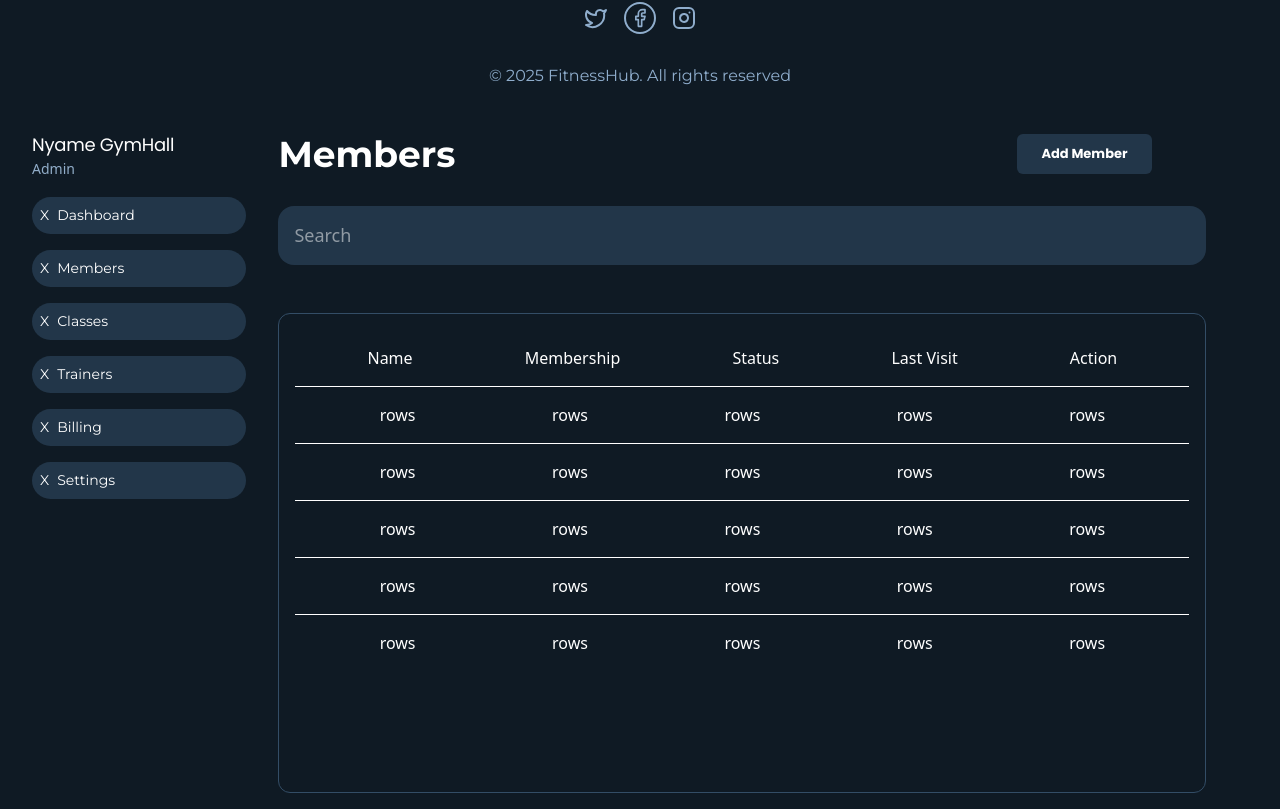
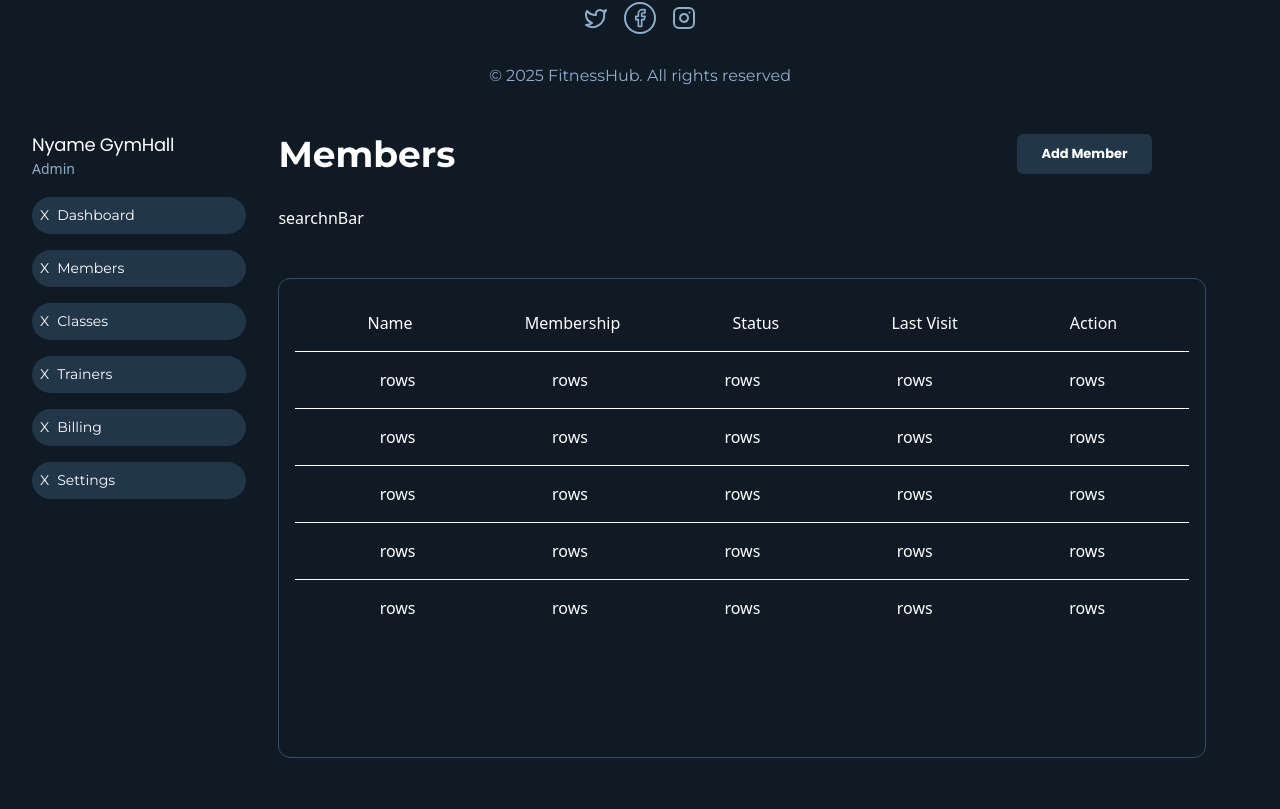
Before and after one commit to mafindijr/Gym-Management-System, a React (Vite) app: page / in a window 1280 px wide. Shown: the part 807-1616 px from the top of the page. After the commit the page ends 1581 px from the top, so only its background shows below. Built offline with nearby package versions, Linux system fonts and the light colour scheme.

Commit message:
remove and import the serach bar componet

```diff
--- a/src/Components/members.jsx
+++ b/src/Components/members.jsx
@@ -1,4 +1,5 @@
 import React from 'react'
+import SearchBar from './search-input';
 
 export default function MembersDashboard() {
 
@@ -43,7 +44,7 @@ export default function MembersDashboard() {
                 </div>
 
                 <div className='flex gap-4 w-full'>
-                    <input type='text' placeholder='Search' className='bg-[#223649] w-[928px] outline-0 p-4 rounded-2xl text-[18px]'/>
+                   <SearchBar />
                 </div>
 
                     <div className='flex gap-4 mt-4'>
```
